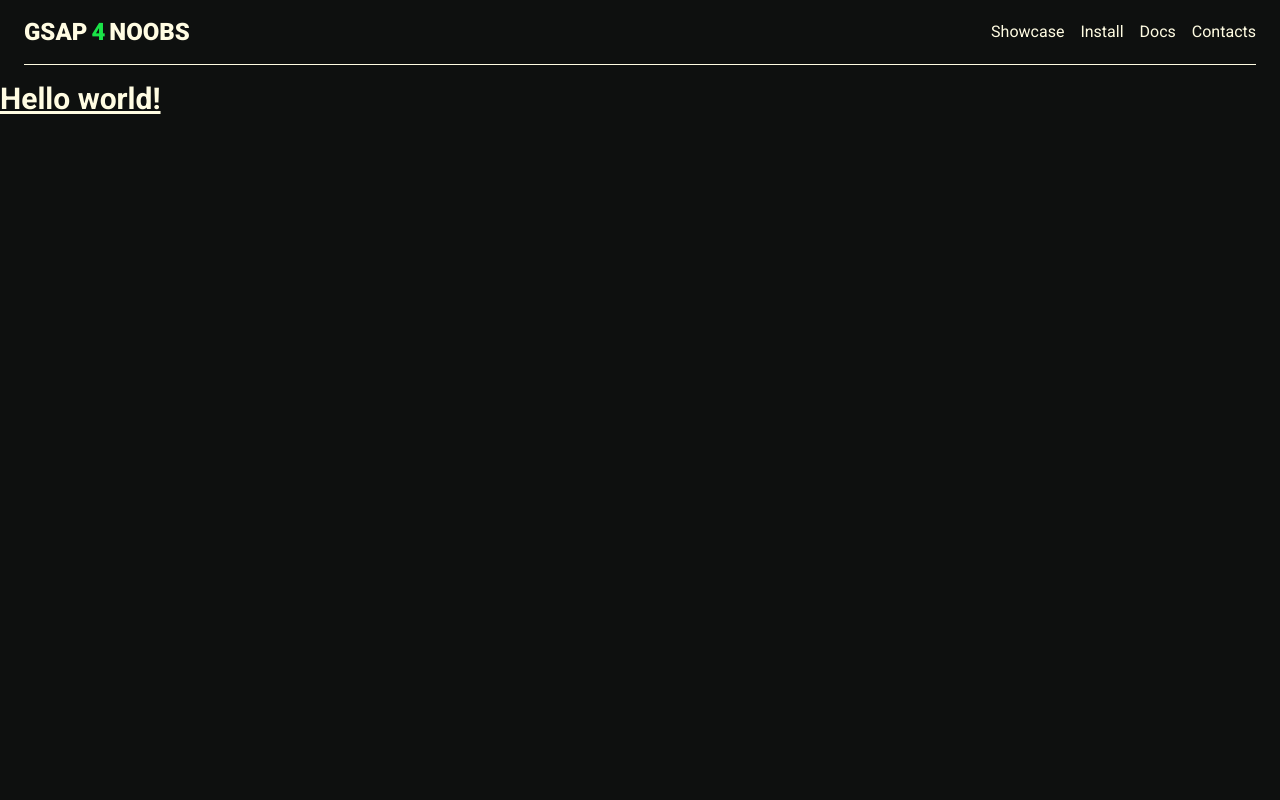
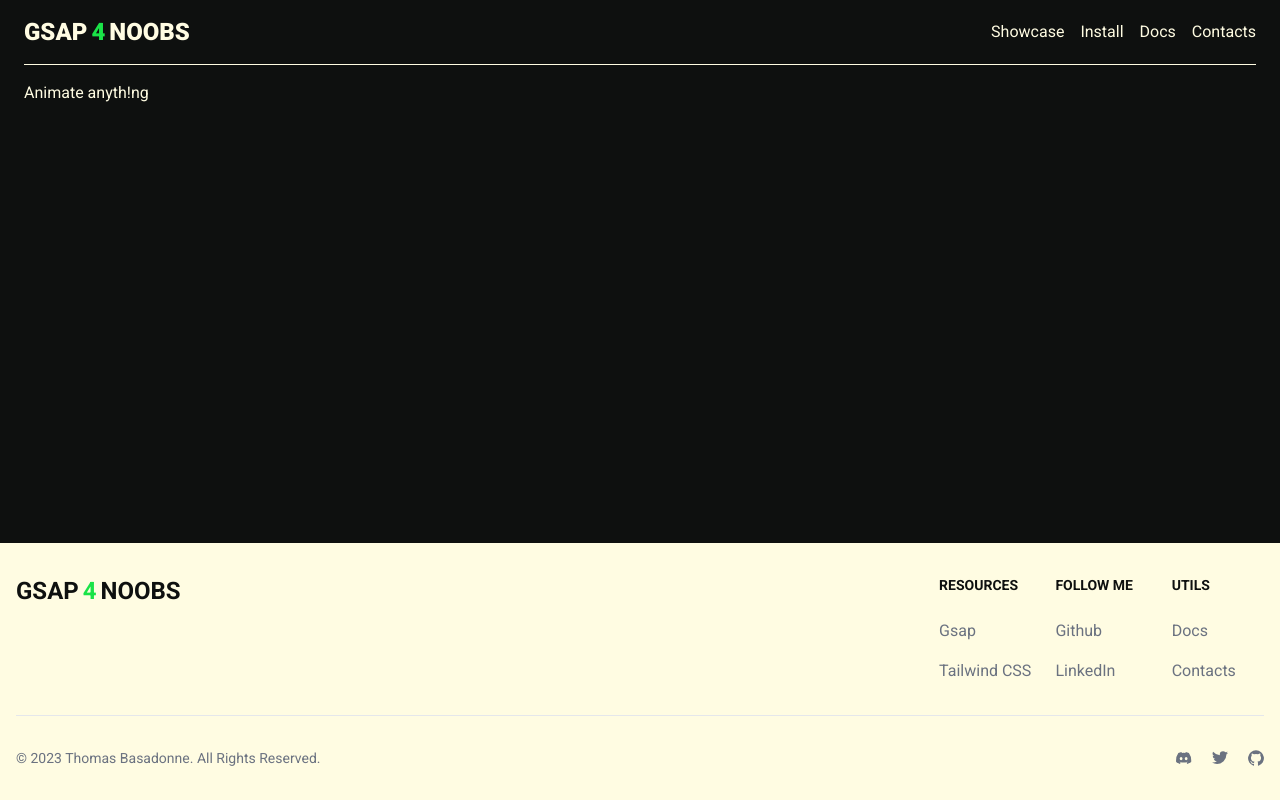
Before and after one commit to Thomas-Basadonne/gsap4noobs, a Vue app: page / in a window 1280 px wide. Built offline with nearby package versions, Linux system fonts and the light colour scheme.

Commit message:
footer fixed + jumbo init

```diff
--- a/src/App.vue
+++ b/src/App.vue
@@ -1,8 +1,8 @@
 <script>
-import { onMounted } from "vue";
-import { gsap } from "gsap";
 import HeaderApp from "./components/_partials/HeaderApp.vue";
 import FooterApp from "./components/_partials/FooterApp.vue";
+
+import Jumbotron from "./components/home/Jumbotron.vue";
 
 export default {
   data() {
@@ -12,14 +12,20 @@
   },
   components: {
     HeaderApp,
+    Jumbotron,
     FooterApp,
   },
 };
 </script>
 
 <template>
-  <HeaderApp />
-  <h1 class="p text-3xl font-bold underline">Hello world!</h1>
+  <div class="flex flex-col justify-between">
+    <HeaderApp />
+    <Jumbotron />
+    <footer class="absolute bottom-0 w-full">
+      <FooterApp />
+    </footer>
+  </div>
 </template>
 
 <style scoped></style>
--- a/src/components/_partials/FooterApp.vue
+++ b/src/components/_partials/FooterApp.vue
@@ -15,7 +15,7 @@
 </script>
 
 <template>
-  <footer class="bg-testo text-sfondo absolute bottom-0 left-0 w-full">
+  <footer class="bg-testo text-sfondo w-full">
     <div class="mx-auto w-full max-w-screen-xl p-4 py-6 lg:py-8">
       <div class="md:flex md:justify-between">
         <div class="mb-6 md:mb-0">
--- a/src/components/home/Jumbotron.vue
+++ b/src/components/home/Jumbotron.vue
@@ -4,9 +4,9 @@
 export default {
   data() {
     return {
-      title: "Hello world"
-    }
-  }
+      title: "Hello world",
+    };
+  },
 
   // components: {
   //   MyComponent,
@@ -15,7 +15,22 @@
 </script>
 
 <template>
-  <h1>{{ title }}</h1>
+  <div class="jumbo mb-4 mx-6">
+    <div class="testo h-jumbo w-auto">
+      <span>Animate</span> <span>anyth!ng</span>
+    </div>
+
+    <div class="subtitle flex items-center justify-between">
+      <div class="flex items-center">
+        <div class="w-1/8 text-7xl font-light text-right mr-1">{</div>
+        <div class="w-3/5 text-center font-bold">
+          Newbies Edition, impara le basi di GSAP e rendi unici i tuoi progetti!
+        </div>
+        <div class="w-1/8 text-7xl font-light text-left ml-1">}</div>
+      </div>
+      <button>Vai alla Doc</button>
+    </div>
+  </div>
 </template>
 
 <style lang="scss" scoped></style>
--- a/src/style.css
+++ b/src/style.css
@@ -1,11 +1,11 @@
-@import url("https://fonts.googleapis.com/css2?family=Roboto:wght@400;700;900&display=swap");
+@import url("https://fonts.googleapis.com/css2?family=Roboto:wght@300;400;700;900&display=swap");
 @tailwind base;
 @tailwind components;
 @tailwind utilities;
 
 @layer base {
   html {
-    @apply bg-sfondo text-testo;
+    @apply bg-sfondo text-testo selection:bg-verde selection:text-sfondo;
     font-family: "Roboto", sans-serif;
   }
 }
--- a/tailwind.config.js
+++ b/tailwind.config.js
@@ -3,12 +3,6 @@
   content: ["./index.html", "./src/**/*.{vue,js,ts,jsx,tsx}"],
   theme: {
     extend: {
-      // backgroundColor: {
-      //   app: "#0E100F",
-      // },
-      // textColor: {
-      //   app: "#FFFCE2",
-      // },
       colors: {
         sfondo: "#0E100F",
         testo: "#FFFCE2",
@@ -19,6 +13,9 @@
         purple: "#9E95FF",
         orange: "#F9840A",
       },
+      height: {
+        jumbo: "30rem",
+      },
     },
   },
 };
```
